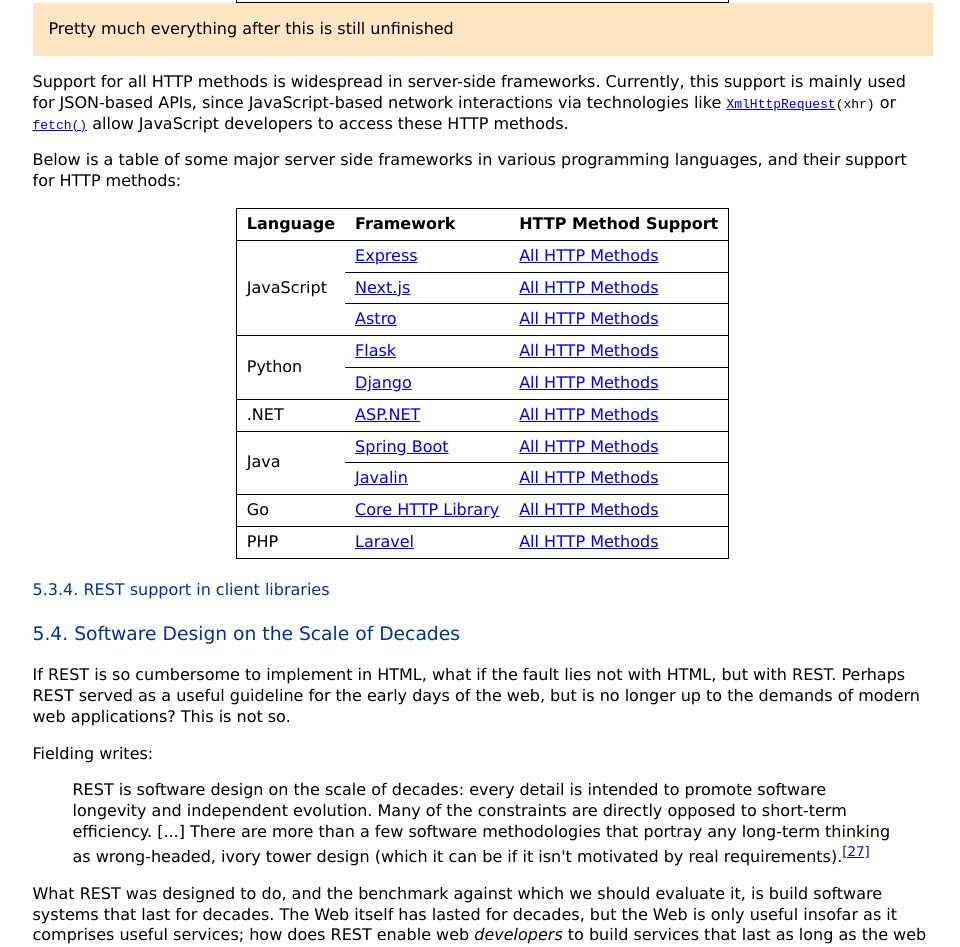
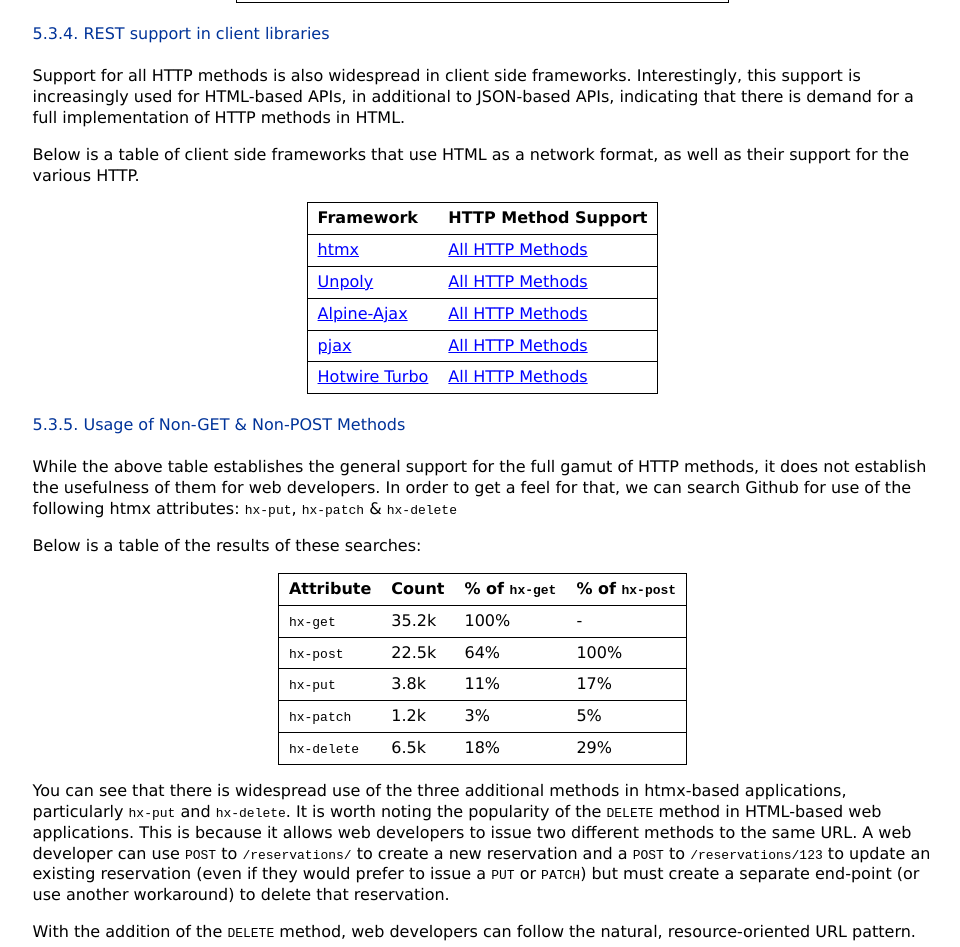
Before and after one commit to alexpetros/triptych, a website: page proposals/form-http-methods.html in a window 1280 px wide. Shown: the part 7884-8831 px from the top of the page, without its empty margins (150-1110 px from the left). Drawn offline with Linux system fonts and the light colour scheme.

Commit message:
client side library support and usage of alternative HTTP methods

```diff
--- a/proposals/form-http-methods.html
+++ b/proposals/form-http-methods.html
@@ -588,7 +588,7 @@
 <!-- Without proper method support, -->
 
 
-<h4>REST support in Frameworks</h4>
+<h4>REST support in Server Frameworks</h4>
 
 <p>
 Support for all HTTP methods is widespread in server side frameworks.  Currently, this support is
@@ -739,155 +739,193 @@
 </tr>
 </table>
 
-
-<div class=notice>Pretty much everything after this is still unfinished</div>
+<h4>REST support in client libraries</h4>
 
 <p>
-Support for all HTTP methods is widespread in server-side frameworks.
-Currently, this support is mainly used for JSON-based APIs, since JavaScript-based network interactions via technologies like <code><a href="https://developer.mozilla.org/en-US/docs/Web/API/XMLHttpRequest">XmlHttpRequest</a>(xhr)</code>
-or <code><a href="https://developer.mozilla.org/en-US/docs/Web/API/Fetch_API">fetch()</a></code> allow JavaScript developers to access these HTTP methods.
+Support for all HTTP methods is also widespread in client side frameworks.  Interestingly, this support is
+increasingly used for HTML-based APIs, in additional to JSON-based APIs, indicating that there is demand
+for a full implementation of HTTP methods in HTML.
 
 <p>
-Below is a table of some major server side frameworks in various programming languages, and their support for HTTP methods:
+Below is a table of client side frameworks that use HTML as a network format, as well as their support for
+the various HTTP.
 
 <table>
   <thead>
   <tr>
-  <th>Language</th>
     <th>Framework</th>
     <th>HTTP Method Support</th>
   </tr>
   </thead>
+  <tbody>
   <tr>
-  <td rowspan="3">JavaScript</td>
     <td>
-    <a href="https://expressjs.com">
-      Express
+      <a href="https://htmx.org">
+        htmx
       </a>
     </td>
     <td>
-    <a href="https://expressjs.com/en/4x/api.html#app">
+      <a href="https://htmx.org/docs/#ajax">
         All HTTP Methods
       </a>
     </td>
   </tr>
   <tr>
     <td>
-    <a href="https://nextjs.org">
-      Next.js
+      <a href="https://unpoly.com/">
+        Unpoly
       </a>
     </td>
     <td>
-    <a href="https://nextjs.org/docs/app/building-your-application/routing/route-handlers#supported-http-methods">
+      <a href="https://unpoly.com/up.request#options.method">
         All HTTP Methods
       </a>
     </td>
   </tr>
   <tr>
     <td>
-    <a href="https://astro.build">
-      Astro
+      <a href="https://alpine-ajax.js.org/">
+        Alpine-Ajax
       </a>
     </td>
     <td>
-    <a href="https://docs.astro.build/en/guides/endpoints/#http-methods">
-      All HTTP Methods
-    </a>
-  </td>
-</tr>
-<tr>
-  <td rowspan="2">Python</td>
-  <td>
-    <a href="https://flask.palletsprojects.com/en/3.0.x/">
-      Flask
-    </a>
-  </td>
-  <td>
-    <a href="https://flask.palletsprojects.com/en/3.0.x/quickstart/#routing">
+      <a href="https://alpine-ajax.js.org/examples/delete-row/">
         All HTTP Methods
       </a>
     </td>
   </tr>
   <tr>
     <td>
-    <a href="https://www.djangoproject.com/">
-      Django
+      <a href="https://github.com/defunkt/jquery-pjax/">
+        pjax
       </a>
     </td>
     <td>
-    <a href="https://docs.djangoproject.com/en/5.0/topics/http/urls/">
-      All HTTP Methods
-    </a>
-  </td>
-</tr>
-<tr>
-  <td>.NET</td>
-  <td>
-    <a href="https://dotnet.microsoft.com/en-us/apps/aspnet">
-      ASP.NET
-    </a>
-  </td>
-  <td>
-    <a href="https://learn.microsoft.com/en-us/aspnet/core/fundamentals/routing?view=aspnetcore-8.0">
-      All HTTP Methods
-    </a>
-  </td>
-</tr>
-<tr>
-  <td rowspan="2">Java</td>
-  <td>
-    <a href="https://spring.io/guides/gs/spring-boot">
-      Spring Boot
-    </a>
-  </td>
-  <td>
-    <a href="https://spring.io/guides/tutorials/rest">
+      <a href="https://github.com/defunkt/jquery-pjax?tab=readme-ov-file#pjax-options">
         All HTTP Methods
       </a>
     </td>
   </tr>
   <tr>
     <td>
-    <a href="https://javalin.io/">
-      Javalin
+      <a href="https://turbo.hotwired.dev/">
+        Hotwire Turbo
       </a>
     </td>
     <td>
-    <a href="https://javalin.io/documentation#handlers">
+      <a href="https://discuss.hotwired.dev/t/destroy-record-in-turbo-frame/2731">
         All HTTP Methods
       </a>
     </td>
   </tr>
+  </tbody>
+</table>
+
+<h4>Usage of Non-GET & Non-POST Methods</h4>
+
+<p>
+While the above table establishes the general support for the full gamut of HTTP methods, it does not establish the
+usefulness of them for web developers.  In order to get a feel for that, we can search Github for use of the following
+htmx attributes: <code>hx-put</code>, <code>hx-patch</code> &amp; <code>hx-delete</code>
+
+<p>
+Below is a table of the results of these searches:
+
+<table>
+  <thead>
   <tr>
-  <td>Go</td>
+    <th>Attribute</th>
+    <th>Count</th>
+    <th>% of <code>hx-get</code></th>
+    <th>% of <code>hx-post</code></th>
+  </tr>
+  </thead>
+  <tbody>
+  <tr>
     <td>
-    <a href="https://pkg.go.dev/net/http">
-      Core HTTP Library
-    </a>
+      <code>hx-get</code>
     </td>
     <td>
-    <a href="https://pkg.go.dev/net/http#pkg-constants">
-      All HTTP Methods
-    </a>
+      35.2k
+    </td>
+    <td>
+      100%
+    </td>
+    <td>
+      -
     </td>
   </tr>
   <tr>
-  <td>PHP</td>
     <td>
-    <a href="https://laravel.com/">
-      Laravel
-    </a>
+      <code>hx-post</code>
     </td>
     <td>
-    <a href="https://laravel.com/docs/11.x/routing#available-router-methods">
-      All HTTP Methods
-    </a>
+      22.5k
+    </td>
+    <td>
+      64%
+    </td>
+    <td>
+      100%
     </td>
   </tr>
+  <tr>
+    <td>
+      <code>hx-put</code>
+    </td>
+    <td>
+      3.8k
+    </td>
+    <td>
+      11%
+    </td>
+    <td>
+      17%
+    </td>
+  </tr>
+  <tr>
+    <td>
+      <code>hx-patch</code>
+    </td>
+    <td>
+      1.2k
+    </td>
+    <td>
+      3%
+    </td>
+    <td>
+      5%
+    </td>
+  </tr>
+  <tr>
+    <td>
+      <code>hx-delete</code>
+    </td>
+    <td>
+      6.5k
+    </td>
+    <td>
+      18%
+    </td>
+    <td>
+      29%
+    </td>
+  </tr>
+  </tbody>
 </table>
 
+<p>
+You can see that there is widespread use of the three additional methods in htmx-based applications, particularly
+<code>hx-put</code> and <code>hx-delete</code>.  It is worth noting the popularity of the <code>DELETE</code> method
+in HTML-based web applications.  This is because it allows web developers to issue two different methods to the same
+URL. A  web developer can use <code>POST</code> to <code>/reservations/</code> to create a new reservation and
+a <code>POST</code> to <code>/reservations/123</code> to update an existing reservation (even if they would prefer to
+issue a <code>PUT</code> or <code>PATCH</code>) but must create a separate end-point (or use another workaround) to
+delete that reservation.
 
-<h4>REST support in client libraries</h4>
+<p>
+With the addition of the <code>DELETE</code> method, web developers can follow the natural, resource-oriented URL
+pattern.
 
 <h3>Software Design on the Scale of Decades</h3>
 <p>
@@ -942,7 +980,7 @@
 browser navigation, a technically complex challenge.
 
 <p>
-Nevertheless, we believe that this this simple (from a UX standpoint) change has transformative
+Nevertheless, we believe that this simple (from a UX standpoint) change has transformative
 potential for the web platform, dramatically reducing the compromises required to build web
 applications without scripting. Done properly, the simple addition of three HTTP Methods makes pure
 HTML feasible as an application platform for use-cases where reliability, durability, and security
```
Lines whose indentation alone changed are shown as unchanged.
